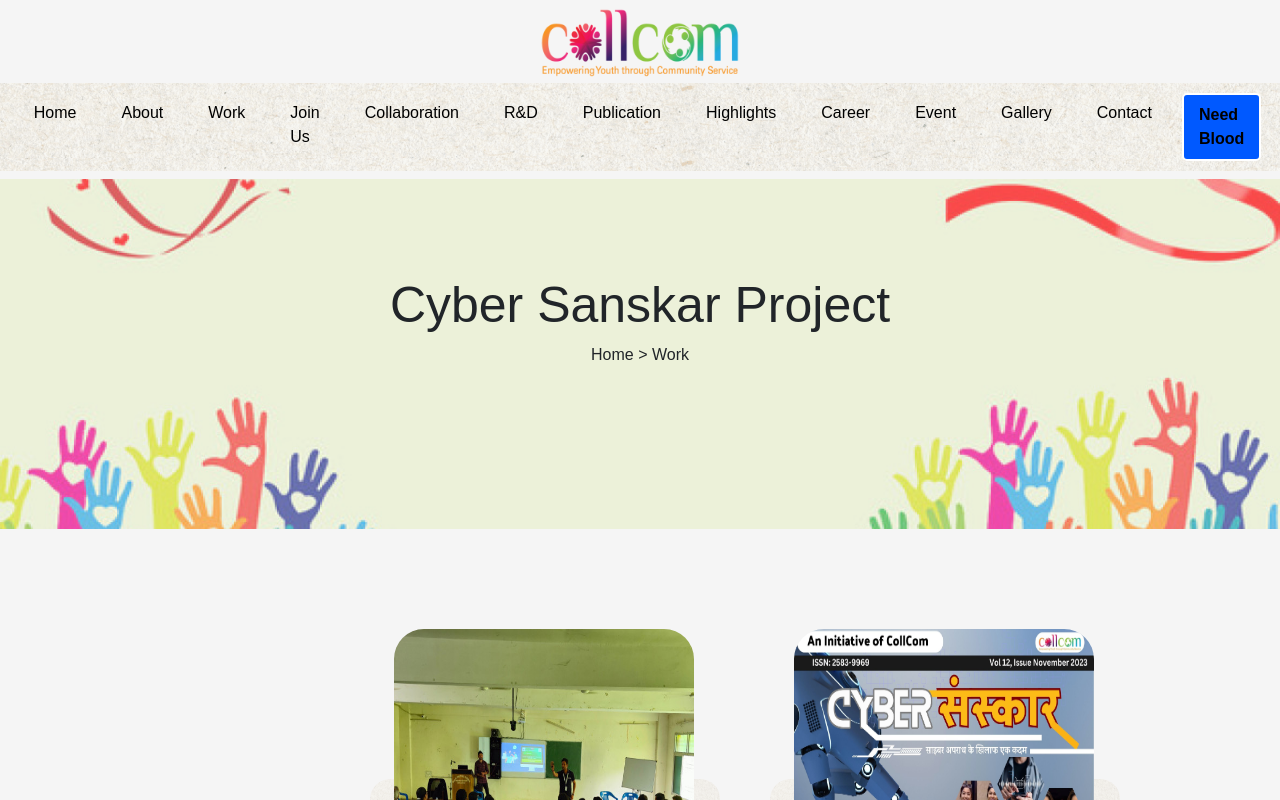
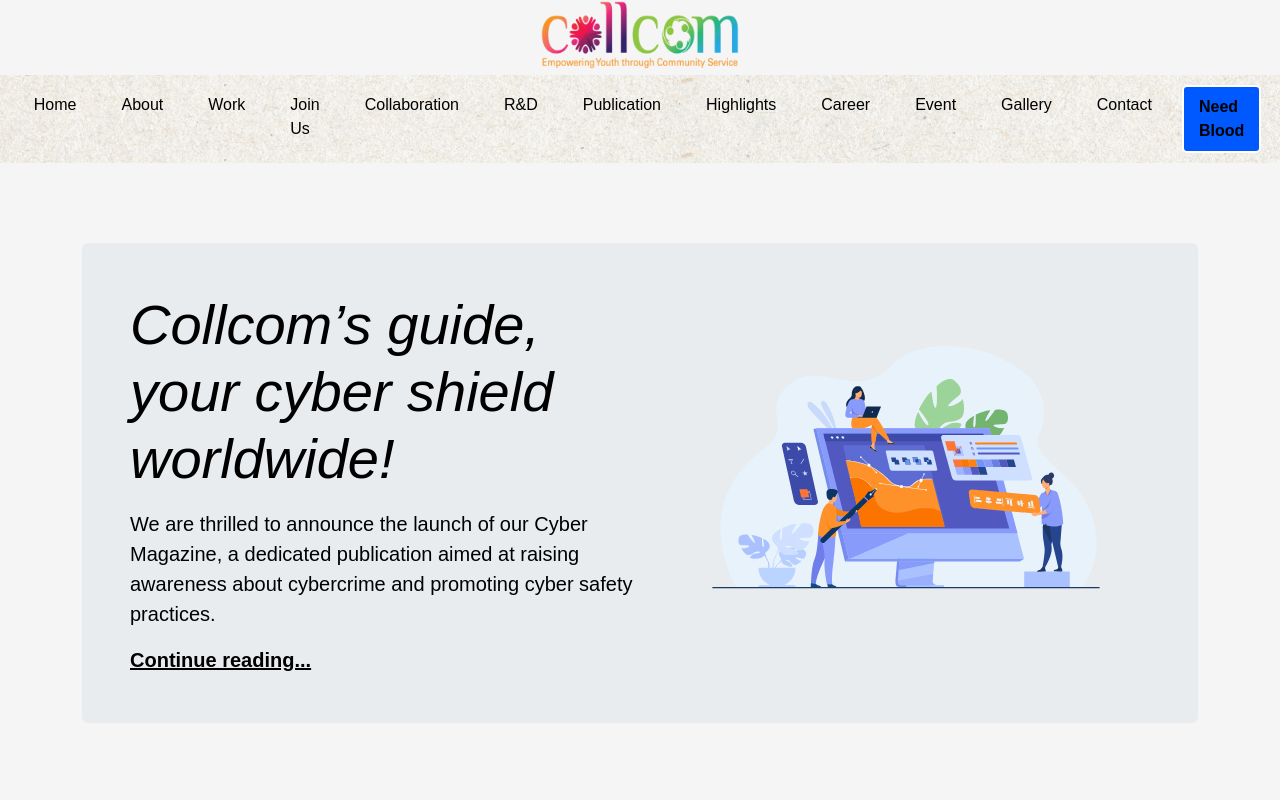
Before and after one commit to Rajatb631/CollCom, a React (Vite) app in the folder FrontEnd/: page / in a window 1280 px wide. Shown: the top 800 px of the page. Built offline with nearby package versions, Linux system fonts and the light colour scheme; a web font is replaced by a local one.

Commit message:
Home page fixing

```diff
--- a/FrontEnd/src/css/CardsCompo.css
+++ b/FrontEnd/src/css/CardsCompo.css
@@ -27,8 +27,8 @@
 }
 .card-content{
 
-    width: 350px;
-    height: 300px;
+    /* width: 350px;
+    height: 300px; */
     border-radius: 20px;
     display: flex;
     align-items: end;
--- a/FrontEnd/src/css/Home.css
+++ b/FrontEnd/src/css/Home.css
@@ -119,3 +119,14 @@
 .card img:hover {
     transform: scale(1.05); /* Slight zoom effect on hover */
 }
+
+
+.top-mar{
+    margin-top: 10vh;
+    margin-bottom: 15vh;
+}
+
+.flex-con{
+    display: flex;
+    flex-direction: row;
+}
--- a/FrontEnd/src/screens/Home.jsx
+++ b/FrontEnd/src/screens/Home.jsx
@@ -20,14 +20,38 @@
     <div className='full-scr'>
         <Navbar/>
 
+
+
+
+         {/* text look good */}
+         <div className="container top-mar">
+
+<div className="p-4 p-md-5 mb-4 rounded text-body-emphasis bg-body-secondary flex-con">
+
+<div className="col-lg-6 px-0">
+<h1 className="display-4 fst-italic">Collcom’s guide, your cyber shield worldwide!</h1>
+<p className="lead my-3">We are thrilled to announce the launch of our Cyber Magazine, a dedicated publication aimed at raising awareness about cybercrime and promoting cyber safety practices.</p>
+<p className="lead mb-0"><a href="#" className="text-body-emphasis fw-bold">Continue reading...</a></p>
+</div>
+<div className="col-10 col-sm-8 col-lg-6 padd-left">
+<Player
+className="d-block mx-lg-auto img-fluid"
+autoplay
+loop
+src={animationData}
+style={{ height: '350px', width: '400px' }}
+/>
+
+</div>
+</div>
+</div>
+
+
+
         {/* carousel */}
 
         <div id="myCarousel" className="carousel slide mb-6" data-bs-ride="carousel">
-    {/* <div className="carousel-indicators">
-      <button type="button" data-bs-target="#myCarousel" data-bs-slide-to="0" className="active" aria-label="Slide 1" aria-current="true"></button>
-      <button type="button" data-bs-target="#myCarousel" data-bs-slide-to="1" aria-label="Slide 2" className=""></button>
-      <button type="button" data-bs-target="#myCarousel" data-bs-slide-to="2" aria-label="Slide 3" className=""></button>
-    </div> */}
+
     <div className="carousel-inner">
       <div className="carousel-item carousel-item-next carousel-item-start">
         <img src={heroimg3} alt="" className="carousel-img" />
@@ -69,6 +93,12 @@
       <span className="visually-hidden">Next</span>
     </button>
   </div>
+
+
+
+
+
+
 
 
         {/* starting page hero landing page */}
--- a/FrontEnd/src/screens/main.jsx
+++ b/FrontEnd/src/screens/main.jsx
@@ -2,9 +2,15 @@
 import { createRoot } from 'react-dom/client'
 import CyberSanskar from './CyberSanskar'
 import '../css/CyberSanskar.css'
+import Home from './Home'
+import '../css/Home.css'
+import AboutUs from './AboutUs'
+import '../css/BannerCompo.css'
 
 createRoot(document.getElementById('root')).render(
   <StrictMode>
-    <CyberSanskar/>
+    {/* <CyberSanskar/> */}
+    <Home/>
+    {/* <AboutUs/> */}
   </StrictMode>,
 )
```
Also changed, not shown: FrontEnd/src/assets/Sapno ka School (1).jpeg (added).
